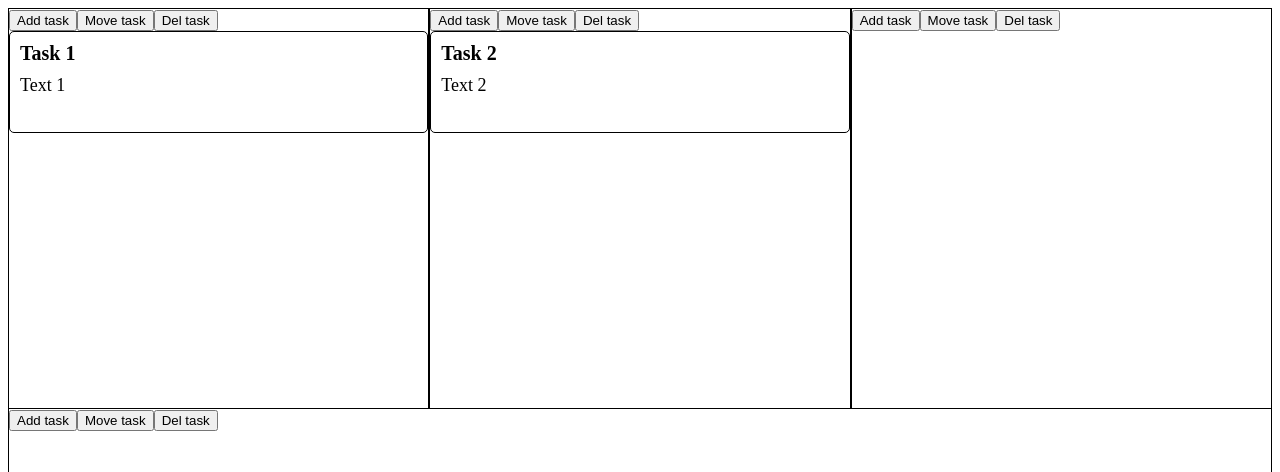
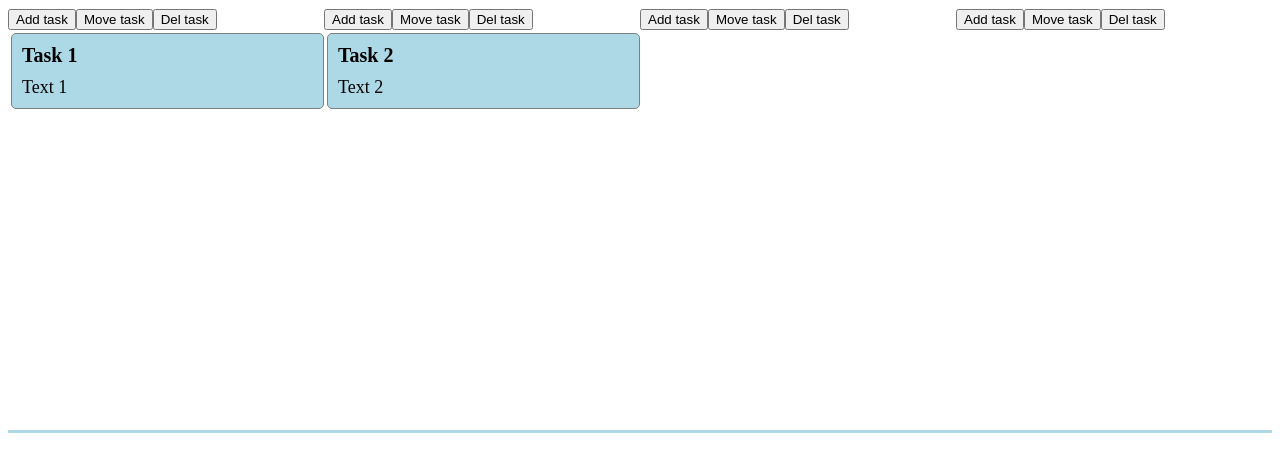
Before and after one commit to KontantinTk/KanbanReact, a React (Create React App) app: page / in a window 1280 px wide. Shown: the top 472 px of the page. Built offline with nearby package versions, Linux system fonts and the light colour scheme.

Commit message:
Removed extra ui lib

```diff
--- a/package.json
+++ b/package.json
@@ -12,6 +12,7 @@
     "react-redux": "7.1.0",
     "react-scripts": "^3.0.1",
     "redux": "4.0.4",
+    "shards-react": "^1.0.3",
     "shortid": "^2.2.14",
     "styled-components": "4.3.2",
     "uuid": "^3.3.2"
--- a/src/components/Column.js
+++ b/src/components/Column.js
@@ -9,19 +9,30 @@ import { addTask, moveTask, delTask } from '../redux/actions/crudActions';
 
 import shortid from 'shortid';
 
+const ColumnDroppableArea = styled.div`
+  overflow-x: hidden;
+  // overflow-y: auto;
+  height: 100%;
+  border-bottom: 3px solid lightblue;
+  display: flex;
+  flex-direction: column;
+  align-content: flex-start;
+`;
+
 const ColumnWrapper = styled.div`
-  overflow-x: hidden;
-  overflow-y: scroll;
   width: 100%;
   height: 100%;
-  border: 1px solid black;
+`;
+
+const ColumnButtonsWrapper = styled.div`
+  width: 100%;
 `;
 
 class Column extends React.Component {
 
   addTestTask = () => {
     this.props.dispatch(addTask({
-      task: 'task_'+shortid.generate(),
+      task: 'task_' + shortid.generate(),
       row: 'row_0',
       column: 'column_2',
       title: 'Test task',
@@ -47,20 +58,27 @@ class Column extends React.Component {
       <Droppable droppableId={this.props.column_id}>
         {provided => {
           return (
-            <ColumnWrapper ref={provided.innerRef} {...provided.droppableProps}>
+            <ColumnWrapper>
+              <ColumnButtonsWrapper>
+
                   <button onClick={this.addTestTask}>Add task</button>
                   <button onClick={this.moveTestTask}>Move task</button>
                   <button onClick={this.delTestTask}>Del task</button>
+
+              </ColumnButtonsWrapper>
+              <ColumnDroppableArea ref={provided.innerRef} {...provided.droppableProps}>
                 {this.props.columns[this.props.column_id].tasksOrder.map((taskId, index) => {
                   return (
                     <Task key={taskId} task_id={taskId} index={index} />
                   );
                 })}
                 {provided.placeholder}
+              </ColumnDroppableArea>
             </ColumnWrapper>
           );
-        }}
-      </Droppable>
+        }
+        }
+      </Droppable >
     );
   }
 }
--- a/src/components/Kanban.js
+++ b/src/components/Kanban.js
@@ -6,12 +6,21 @@ import { DragDropContext } from "react-beautiful-dnd";
 import Row from "./Row";
 import styled from "styled-components";
 
-import { addTask, moveTask, delTask } from '../redux/actions/crudActions';
+import { moveTask } from '../redux/actions/crudActions';
 
 const KanbanWrapper = styled.div`
   display: flex;
   flex-direction: column;
   width: 100%;
+
+  scrollbar-face-color: #000000;
+  scrollbar-shadow-color: #2D2C4D;
+  scrollbar-highlight-color:#7D7E94;
+  scrollbar-3dlight-color: #7D7E94;
+  scrollbar-darkshadow-color: #2D2C4D;
+  scrollbar-track-color: #7D7E94;
+  scrollbar-arrow-color: #C1C1D1;
+
 `;
 
 class Kanban extends React.Component {
--- a/src/components/Task.js
+++ b/src/components/Task.js
@@ -4,12 +4,13 @@ import styled from "styled-components";
 import { connect } from 'react-redux';
 
 const TaskWrapper = styled.div`
+  margin: 3px 0 0 3px;
+  position: relative;
+  min-width: 150px;
+  border: 1px solid gray;
+  border-radius: 5px;
+  background: lightblue;
   padding: 10px;
-  border: 1px solid black;
-  border-radius: 5px;
-  background: white;
-  min-height: 80px;
-  position: relative;
 `;
 
 const TaskTitle = styled.div`
--- a/src/data/newData.js
+++ b/src/data/newData.js
@@ -1,11 +1,8 @@
 const newData = {
     rows: {
         'row_0':{
-            columnsOrder: ['column_0', 'column_1', 'column_2']
+            columnsOrder: ['column_0', 'column_1', 'column_2', 'column_4']
         },
-        'row_1':{
-            columnsOrder: ['column_3']
-        }
     },
     columns: {
         'column_0': {
@@ -20,8 +17,8 @@ const newData = {
             row: 'row_0',
             tasksOrder: []
         },
-        'column_3': {
-            row: 'row_1',
+        'column_4': {
+            row: 'row_0',
             tasksOrder: []
         }
     },
@@ -37,7 +34,7 @@ const newData = {
             text: 'Text 2'
         },
     },
-    rowsOrder: ['row_0', 'row_1']
+    rowsOrder: ['row_0']
 }
 
 export default newData;
--- a/src/redux/reducers/rootReducer.js
+++ b/src/redux/reducers/rootReducer.js
@@ -87,6 +87,9 @@ const rootReducer = (state = defaultState, action) => {
                 }
             }
         case types.DEL_TASK:
+
+            if (!state.tasks[task]) return state;
+
             task = action.task;
             column = state.tasks[task].column;
 
```
Lines whose indentation alone changed are shown as unchanged.
